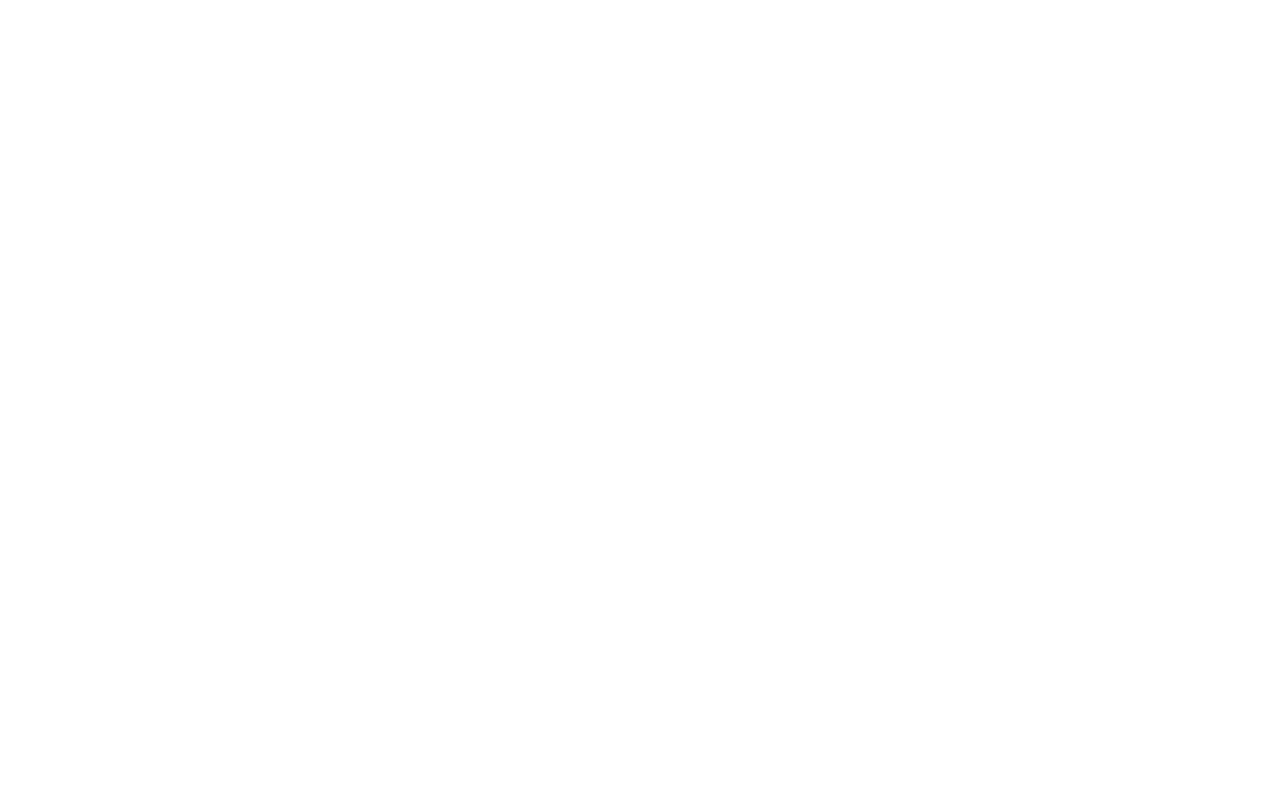
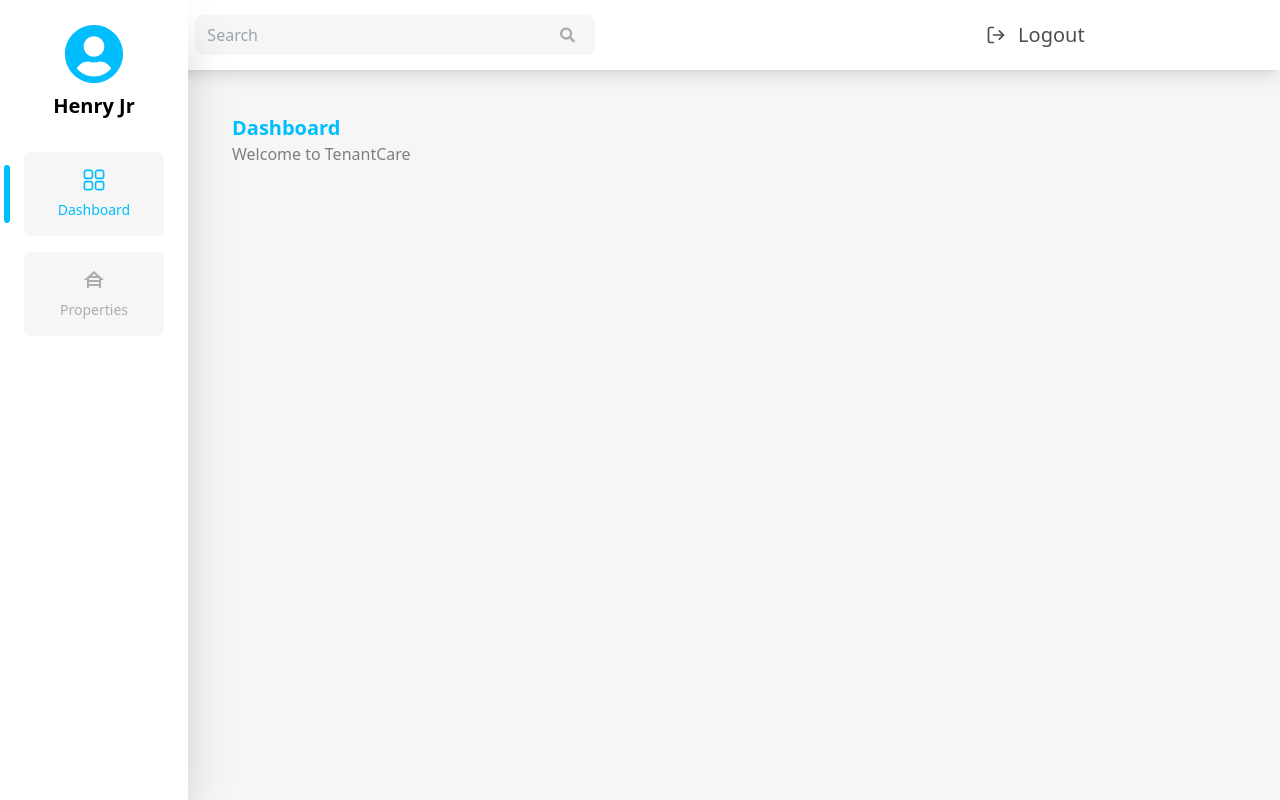
Before and after one commit to TENANTCARE-TEAM/Tenant_Care_app, a React (Vite) app: page /tenant/dashboard in a window 1280 px wide. Before the commit this address had no page. Built offline with nearby package versions, Linux system fonts and the light colour scheme.

Commit message:
dashboard-tenent-jsx

```diff
--- a/src/App.jsx
+++ b/src/App.jsx
@@ -3,6 +3,11 @@
 import Home from "./pages/home/Home"
 import {Routes, Route,} from 'react-router-dom'
 import SignIn from './pages/signIn/SignIn'
+import Dhashboard from "./pages/TenateDhashboard/Dhashboard"
+import Properties from "./pages/TenateDhashboard/Properties"
+
+///tenant/dashboard
+
 function App() {
 
 
@@ -13,8 +18,8 @@
       <Route path="/about" element={<About/>}/>
       <Route path="/signIn" element={<SignIn/>}/>
       <Route path="/getStarted" element={<GetStarted/>}/>
-
-
+      <Route path="/tenant/dashboard" element ={<Dhashboard/>}/>
+      <Route path="/tenant/Properties" element = {<Properties/>}/>
     </Routes>
     </>
   )
--- /dev/null
+++ b/src/components/TenDhashContent/Nav.jsx
@@ -0,0 +1,26 @@
+import React from 'react'
+import {FaSearch} from 'react-icons/fa'
+import {FiLogOut} from 'react-icons/fi'
+function Nav() {
+  return (
+    <div className='fixed top-0 right-0 w-[100%] bg-white h-[70px] shadow-lg '>
+    <div className="h-[70px] flex items-center text-center justify-around ">
+        <div className="flex justify-between items-center rounded-lg bg-[#f6f6f6] px-3 py-2 w-[400px]  ">
+            <input
+            type="text"
+            placeholder="Search"
+            className='w-full bg-[#f6f6f6] outline-none'
+            />
+            <FaSearch className='text-[#acacac] mr-2 cursor-pointer '/>
+        </div>
+
+        <div className="flex items-center justify-center text-xl text-[#222] opacity-80 gap-3">
+          <FiLogOut/>
+          <span>Logout</span>
+        </div>
+    </div>
+</div>
+  )
+}
+
+export default Nav
--- /dev/null
+++ b/src/components/TenDhashContent/Side.jsx
@@ -0,0 +1,39 @@
+import React from 'react'
+
+import {FaUserCircle} from 'react-icons/fa'
+import {RxDashboard} from 'react-icons/rx'
+import { Link, useLocation } from 'react-router-dom'
+import { MdOutlineHouseSiding,} from 'react-icons/md'
+
+
+function Side() {
+
+    const location = useLocation()
+
+  return (
+    <div className='z-10 w-[200px] h-screen bg-white shadow-2xl p-6 flex items-center flex-col gap-4'>
+    <div className='flex items-center justify-center flex-col gap-2'>
+        <FaUserCircle className='text-[#00befe] text-6xl'/>
+        <span className='font-bold text-xl'>Henry Jr</span>
+    </div>
+    <ul className='flex flex-col gap-4 mt-4'>
+        <Link to="/tenant/dashboard" className={`w-[140px] p-2 py-4 flex flex-col items-center gap-2 justify-center cursor-pointer  rounded-lg bg-[#F6F6F6]
+         ${location.pathname === '/tenant/dashboard' ? 'before:block before:absolute before:left-1 before: before:w-[6px] before:h-[58px] before:rounded-lg transition-all before:bg-[#00befe] text-[#00befe]': 'text-[#acacac]'}`}>
+            <RxDashboard className="text-2xl "/>
+            <span className='text-sm  font-medium'>Dashboard</span>
+        </Link>
+        <Link to="/tenant/Properties" className={`w-[140px] p-2 py-4 flex flex-col items-center gap-2 justify-center cursor-pointer  bg-[#F6F6F6] rounded-lg
+         ${location.pathname === '/tenant/Properties' ? 'before:block before:absolute before:left-1 before: before:w-[6px] before:h-[58px] before:rounded-lg transition-all before:bg-[#00befe] text-[#00befe]': 'text-[#acacac]'}
+         `}>
+            <MdOutlineHouseSiding className="text-2xl "/>
+            <span className='text-sm  font-medium'>Properties</span>
+        </Link>
+
+
+
+    </ul>
+</div>
+  )
+}
+
+export default Side
--- /dev/null
+++ b/src/pages/TenateDhashboard/Dhashboard.jsx
@@ -0,0 +1,21 @@
+import React from 'react'
+import Nav from '../../components/TenDhashContent/Nav'
+import Side from '../../components/TenDhashContent/Side'
+
+function Dhashboard() {
+  return (
+    <div className='flex bg-[#f6f6f6]'>
+    <Side/>
+    <Nav/>
+    <div className='mt-[70px] h-100vh w-full p-11'>
+        <div className='flex flex-col'>
+            <h3 className='font-bold text-xl text-[#00befe]'>Dashboard</h3>
+            <span className="text-[#7E7E7E]">Welcome to TenantCare</span>
+        </div>
+        {/* content */}
+    </div>
+</div>
+  )
+}
+
+export default Dhashboard
--- /dev/null
+++ b/src/pages/TenateDhashboard/Properties.jsx
@@ -0,0 +1,21 @@
+import React from 'react'
+import Side from '../../components/TenDhashContent/Side'
+import Nav from '../../components/TenDhashContent/Nav'
+
+function Properties() {
+  return (
+    <div className='flex bg-[#f6f6f6]'>
+    <Side/>
+    <Nav/>
+    <div className='mt-[70px] h-100vh w-full p-11'>
+        <div className='flex flex-col'>
+            <h3 className='font-bold text-xl text-[#00befe]'>Properties</h3>
+            <span className="text-[#7E7E7E]">Welcome to TenantCare</span>
+        </div>
+        {/* content */}
+    </div>
+</div>
+  )
+}
+
+export default Properties
```
